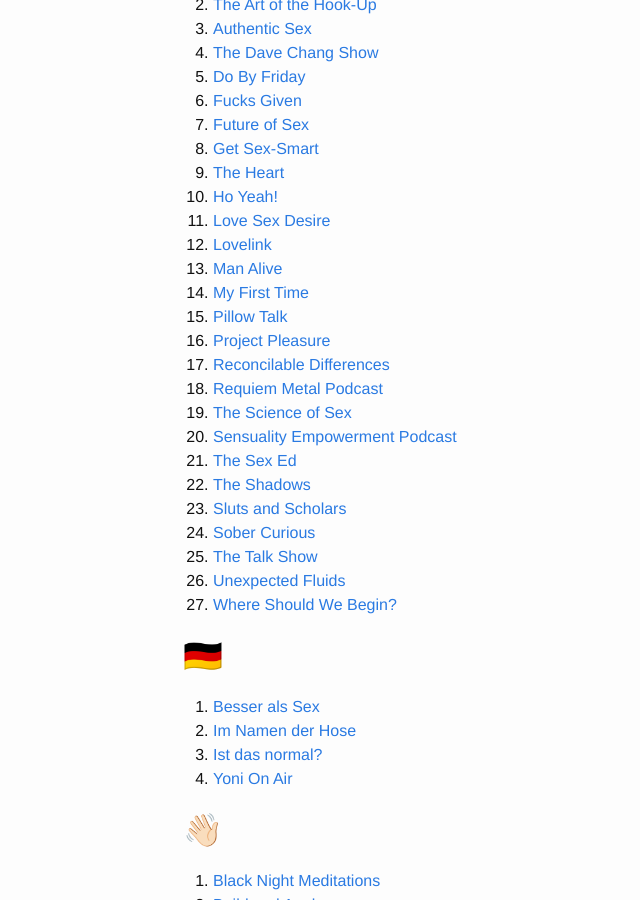
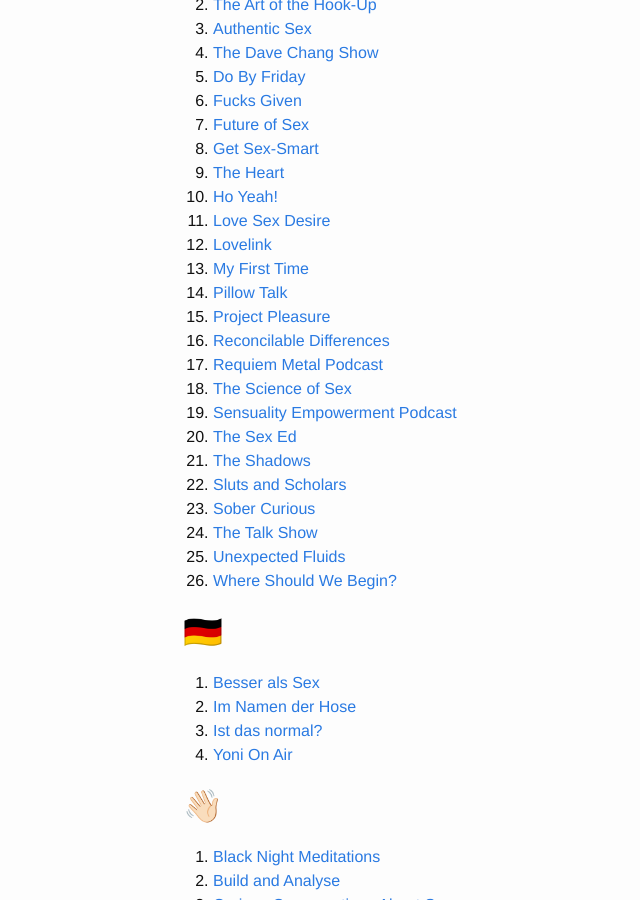
Before and after one commit to danmorrison/danmorrison.github.io, a Jekyll site: the page built from _posts/2019-01-11-podcasts.md, in a window 1280 px wide and 900 px high, scrolled down 333 px. Shown: the whole window, without its empty margins (87-727 px from the left). Built offline with Jekyll 4.4.1, drawn with Linux system fonts in a browser that asks for light colours.

Commit message:
Remove Man Alive

```diff
--- a/_posts/2019-01-11-podcasts.md
+++ b/_posts/2019-01-11-podcasts.md
@@ -20,7 +20,6 @@
 1. [Ho Yeah!](https://podcasts.apple.com/podcast/id1477754105)
 1. [Love Sex Desire](https://podcasts.apple.com/podcast/id896494808)
 1. [Lovelink](https://podcasts.apple.com/podcast/id1278663589)
-1. [Man Alive](https://podcasts.apple.com/podcast/id1253614865)
 1. [My First Time](https://podcasts.apple.com/podcast/id1316781477)
 1. [Pillow Talk](https://podcasts.apple.com/podcast/id1449305737)
 1. [Project Pleasure](https://podcasts.apple.com/podcast/id1449461846)
```
